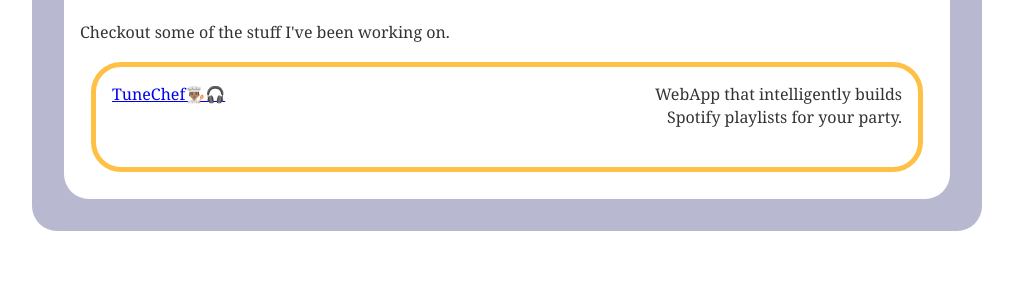
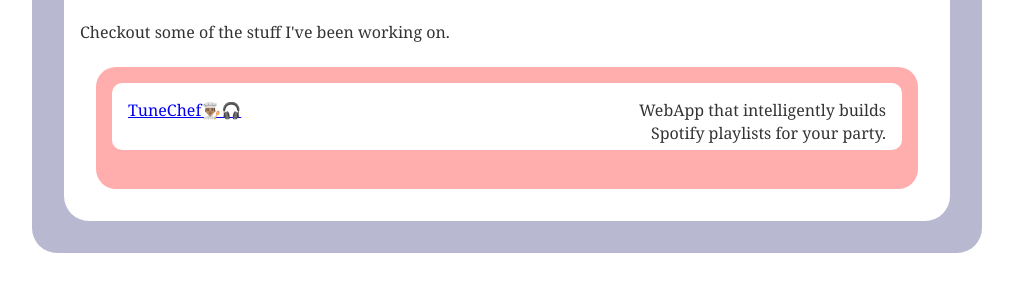
Before and after one commit to bajunkins/Portfolio-Gatsby, a Gatsby site: page /projects in a window 1280 px wide. Shown: the part 215-506 px from the top of the page, without its empty margins (133-1146 px from the left). Built offline with nearby package versions, Linux system fonts and the light colour scheme; Gatsby itself is replaced by a stand-in of ours.

Commit message:
Cleaned up styling and color scheme

```diff
--- a/src/pages/index.js
+++ b/src/pages/index.js
@@ -24,7 +24,7 @@
         <hr></hr>
         <img class="c" src={yos} alt="TC" />
         <p>
-          For 7 months of 2019 I was lucky enough to intern at Nokia in the Bay Area, where I had an the time of my life going to
+          For <strong>7 months</strong> of 2019 I was lucky enough to intern at Nokia in the Bay Area, where I had an the time of my life going to
           concerts in SF and exploring the never-ending supply of jaw-dropping landmarks. At the same time,
           I was gaining invaluable industry experience and learning from the innovative and fast-paced Silicon Valley
           culture.
--- a/src/pages/projects.js
+++ b/src/pages/projects.js
@@ -13,11 +13,13 @@
   <Layout>
     <h1><span role='img'>My Projects 📁</span></h1>
     <p>Checkout some of the stuff I've been working on.</p>
-      <div class="c" style={{outline: "5px solid #FFC145"}}>
-        <ListLink to="/tunechef/">TuneChef👨🏽‍🍳🎧</ListLink>
-        <p class="a">
-          WebApp that intelligently builds Spotify playlists for your party.
-        </p>
+      <div class="c" style={{}}>
+        <div class="cc">
+          <ListLink to="/tunechef/">TuneChef👨🏽‍🍳🎧</ListLink>
+          <p class="a">
+            WebApp that intelligently builds Spotify playlists for your party.
+          </p>
+        </div>
       </div>
   </Layout>
 )
--- a/src/styles/global.css
+++ b/src/styles/global.css
@@ -15,10 +15,16 @@
 div.c {
   padding: 1rem;
   margin: 1rem;
+  background-color: #FFAEAD;
+  border-radius: 20px;
+  height: 122px;
+  overflow:visible;
+}
+
+div.cc {
+  padding: 1rem;
   background-color: white;
-  border-radius: 25px;
-  height: 100px;
-  overflow:visible;
+  border-radius: 10px;
 }
 
 div.d {
@@ -37,6 +43,10 @@
   float: right;
   text-align: right;
   width: 300px;
+}
+
+p.c {
+  white-space: pre;
 }
 
   img.a {
@@ -82,7 +92,7 @@
 }
 
 header.a {
-    background-color: white;
+  background-color: white;
     padding: 1rem;
     border-radius: 25px;
 }
--- a/src/utils/typography.js
+++ b/src/utils/typography.js
@@ -1,7 +1,7 @@
 import Typography from "typography"
-import fairyGateTheme from "typography-theme-fairy-gates"
+import theme from "typography-theme-fairy-gates"
 
-const typography = new Typography(fairyGateTheme)
+const typography = new Typography(theme)
 
 export const { scale, rhythm, options } = typography
 export default typography
```
Also changed, not shown: src/images/b.png (deleted), src/images/favicon.ico (deleted), src/images/hike.jpg (deleted), src/images/prof.jpg (deleted), 2 other files.
